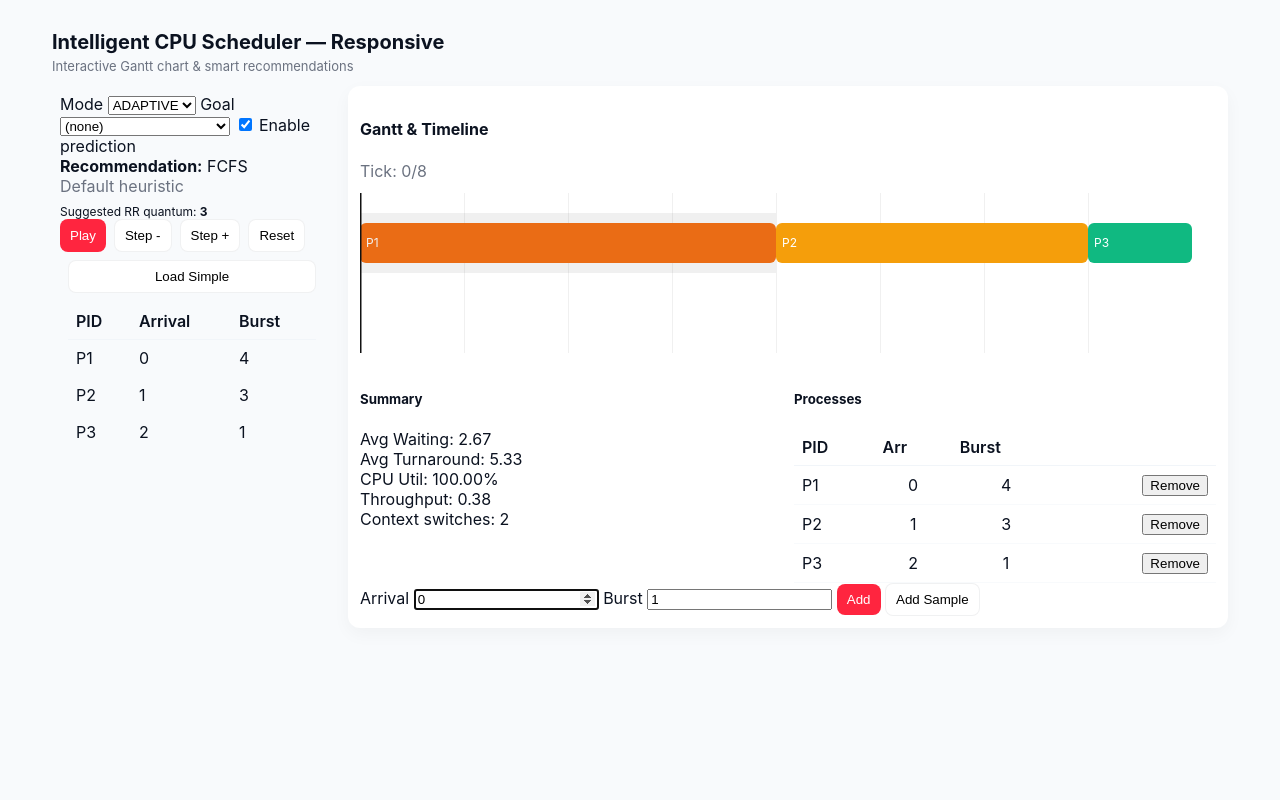
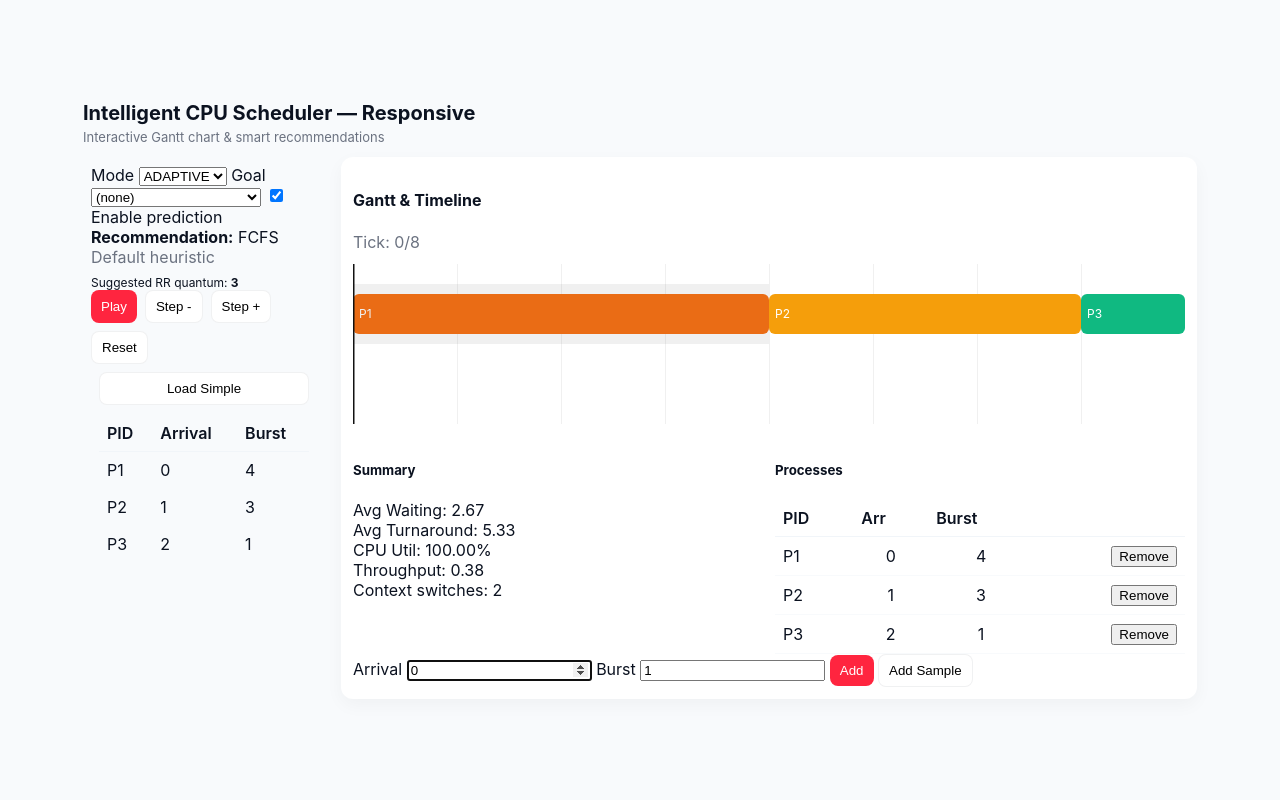
Before and after one commit to venkatesh19-prog/CPU-Scheduler-Simulator, a Flask app: page / in a window 1280 px wide. Run offline with Flask 3, Linux system fonts and the light colour scheme.

Commit message:
UI: center page + animated canvas gantt (lift, popup, replay) and styles

```diff
--- a/cpu-scheduler-simulator/static/css/style.css
+++ b/cpu-scheduler-simulator/static/css/style.css
@@ -4,8 +4,19 @@
   --pad:14px;
 }
 *{box-sizing:border-box}
-body{font-family:Inter,ui-sans-serif,system-ui,-apple-system,"Segoe UI",Roboto,"Helvetica Neue",Arial; margin:0; background:var(--bg); color:#0b1220;}
-.page{max-width:1200px;margin:18px auto;padding:12px;}
+html,body { height:100%; margin:0; }
+body{font-family:Inter,ui-sans-serif,system-ui,-apple-system,"Segoe UI",Roboto,"Helvetica Neue",Arial; background:var(--bg); color:#0b1220;
+  display:flex; align-items:center; justify-content:center; min-height:100vh;
+}
+
+/* ensure page content doesn't run edge-to-edge */
+.page {
+  width: min(1150px, 96%);
+  margin: 18px auto;
+  padding: 18px;
+  box-sizing: border-box;
+}
+
 .header{display:flex;flex-direction:column;gap:4px;margin-bottom:12px}
 .header h2{margin:0;font-size:20px}
 .header .sub{color:var(--muted);font-size:13px}
@@ -33,7 +44,7 @@ body{font-family:Inter,ui-sans-serif,system-ui,-apple-system,"Segoe UI",Roboto,"
 .grid-2{display:grid;grid-template-columns:1fr 1fr;gap:12px;margin-top:12px}
 
 /* gantt wrapper */
-#ganttWrap{position:relative;margin-top:12px}
+#ganttWrap{position:relative;margin-top:12px;width:100%}
 
 /* Gantt control tweaks */
 .gantt-controls button { padding:6px 10px; border-radius:8px; cursor:pointer; }
@@ -66,7 +77,7 @@ body{font-family:Inter,ui-sans-serif,system-ui,-apple-system,"Segoe UI",Roboto,"
   60% { transform: translateY(-6px) scale(1.03); opacity: 1; }
   100% { transform: translateY(0) scale(1); opacity: 1; }
 }
-.process-popup.pop { display:block; animation: popIn 360ms cubic-bezier(.2,.9,.3,1); }
+.process-popup.pop { display:block; animation: popIn 360ms cubic-bezier(.2,.9,.3,1); transform: translateZ(0); will-change: transform, opacity; }
 
 /* pulsing glow for active row label (if you also want DOM highlight) */
 .gantt-active-label {
--- a/cpu-scheduler-simulator/static/js/app.js
+++ b/cpu-scheduler-simulator/static/js/app.js
@@ -1,5 +1,5 @@
 // static/js/app.js
-// Clean frontend scheduler: scheduling engines + SVG Gantt + animated canvas gantt with popup
+// Clean frontend scheduler: scheduling engines + SVG Gantt + animated canvas gantt with popup & lift & replay
 
 (function () {
   /* ---------- Helpers ---------- */
@@ -393,7 +393,7 @@
 
   init();
 
-  /* ---------- Animated Canvas Gantt with popup & synced controls ---------- */
+  /* ---------- Animated Canvas Gantt with popup, lift animation & replay support ---------- */
   (function(){
     const canvas = document.getElementById("gantt");
     const playBtn = document.getElementById("playBtn");
@@ -411,6 +411,8 @@
     const trackHeight = 22;
     const trackGap = 10;
     const barRadius = 6;
+    const LIFT_PX = 8; // how much the active bar lifts
+    const SHADOW_ALPHA = 0.14;
 
     let animState = {
       schedule: null,
@@ -478,22 +480,27 @@
       ctx.fillStyle = "#ffffff";
       ctx.fillRect(0,0,rect.width,rect.height);
 
+      // header
       ctx.fillStyle = "#0b1220";
       ctx.font = "600 14px Arial";
       ctx.fillText("Time →", 8, padding.top + 6);
 
+      // rows
       pidRows.forEach(rowInfo => {
         const y = padding.top + 28 + rowInfo.row * (trackHeight + trackGap);
+        // label
         ctx.fillStyle = "#0b1220";
         ctx.font = "600 12px Arial";
         ctx.fillText(rowInfo.pid, 8, y + trackHeight / 2 + 2);
 
+        // timeline track
         ctx.fillStyle = "#f8fafc";
         const x0 = padding.left;
         const w = rect.width - padding.left - padding.right;
         ctx.fillRect(x0, y, w, trackHeight);
       });
 
+      // draw all bars (full segments) — base bars
       schedule.forEach(seg => {
         const [s,e,pid] = seg;
         const rowInfo = pid === null ? null : pidRows.find(p => p.pid === pid);
@@ -519,6 +526,7 @@
         }
       });
 
+      // ticks
       ctx.fillStyle = "#374151";
       ctx.font = "11px Arial";
       ctx.textAlign = "center";
@@ -533,11 +541,52 @@
     }
 
     function renderFrame(anim) {
+      // draw base
       renderStatic(anim.schedule, { pidRows: anim.pidRows, start: anim.startTime, end: anim.endTime });
+
+      // highlight active segment by re-drawing it lifted with shadow
+      const activeSeg = anim.schedule.find(seg => (anim.currentTime >= seg[0] && anim.currentTime < seg[1]));
+      if (activeSeg) {
+        const [s,e,pid] = activeSeg;
+        const rowInfo = pid ? anim.pidRows.find(p => p.pid === pid) : null;
+        const yBase = pid ? padding.top + 28 + rowInfo.row * (trackHeight + trackGap) : padding.top + 28 + (anim.pidRows.length * (trackHeight + trackGap));
+        const x1 = timeToX(s, anim.startTime, anim.endTime, anim.canvasWidth);
+        const x2 = timeToX(e, anim.startTime, anim.endTime, anim.canvasWidth);
+        const w = Math.max(1, x2 - x1);
+        const liftedY = yBase - LIFT_PX;
+
+        // subtle shadow
+        ctx.save();
+        ctx.fillStyle = "rgba(2,6,23," + SHADOW_ALPHA + ")";
+        roundRect(ctx, x1 + 2, liftedY + trackHeight + 2, w - 4, 6, 4);
+        ctx.restore();
+
+        // drawn lifted bar
+        ctx.fillStyle = pid ? rowInfo.color : "#e5e7eb";
+        ctx.globalAlpha = pid ? 1 : 0.8;
+        roundRect(ctx, x1, liftedY+2, w, trackHeight-4, barRadius);
+
+        // label on lifted bar
+        ctx.fillStyle = pid ? "#fff" : "#0b1220";
+        ctx.font = "600 11px Arial";
+        ctx.textAlign = "center";
+        if (w > 40) ctx.fillText(pid ? `${pid} (${s}-${e})` : "idle", x1 + w/2, liftedY + trackHeight/2 + 2);
+        else ctx.fillText(pid || "idle", x2 + 6, liftedY + trackHeight/2 + 2);
+
+        // small glow around lifted bar
+        ctx.save();
+        ctx.globalAlpha = 0.06;
+        ctx.fillStyle = pid ? rowInfo.color : "#000";
+        roundRect(ctx, x1 - 6, liftedY - 6, w + 12, trackHeight + 16, barRadius + 6);
+        ctx.restore();
+      }
+
+      // draw executed overlay (progress area)
       const executedX = timeToX(anim.currentTime, anim.startTime, anim.endTime, anim.canvasWidth);
       ctx.fillStyle = "rgba(2,6,23,0.04)";
       ctx.fillRect(padding.left, padding.top + 24, executedX - padding.left, anim.canvasHeight - padding.top - padding.bottom - 24);
 
+      // draw playhead line
       ctx.beginPath();
       ctx.strokeStyle = "#ff253f";
       ctx.lineWidth = 2;
@@ -545,6 +594,7 @@
       ctx.lineTo(executedX + 0.5, anim.canvasHeight - padding.bottom + 6);
       ctx.stroke();
 
+      // draw time label
       ctx.fillStyle = "#0b1220";
       ctx.font = "600 12px Arial";
       ctx.textAlign = "center";
@@ -560,7 +610,7 @@
       const x2 = timeToX(start + burst, animState.startTime, animState.endTime, canvasRect.width);
       const centerX = Math.round((x1 + x2) / 2);
       const y = padding.top + 28 + rowInfo.row * (trackHeight + trackGap);
-      const top = canvasRect.top + window.scrollY + Math.max(6, y - 36);
+      const top = canvasRect.top + window.scrollY + Math.max(6, y - 36 - LIFT_PX);
       const left = canvasRect.left + centerX - 60;
       popup.style.left = `${Math.max(8, left)}px`;
       popup.style.top = `${top}px`;
@@ -639,9 +689,13 @@
 
       if (sidebarPlay) sidebarPlay.innerText = "Play";
 
+      // Play button: always start (and restart if at end)
       playBtn.onclick = function() {
         if (!animState.schedule) return;
-        if (animState.currentTime >= animState.endTime) animState.currentTime = animState.startTime;
+        // if playback completed, allow replay by resetting to start
+        if (animState.currentTime >= animState.endTime) {
+          animState.currentTime = animState.startTime;
+        }
         animState.playing = true;
         animState.speed = parseFloat(speedSel.value) || 1;
         playBtn.disabled = true;
@@ -659,16 +713,21 @@
 
       speedSel.onchange = function() { animState.speed = parseFloat(speedSel.value) || 1; };
 
+      // sidebarPlay toggles the same animState and supports replay
       if (sidebarPlay) {
         sidebarPlay.onclick = function() {
           if (!animState.schedule) return;
           if (animState.playing) {
+            // pause both
             animState.playing = false;
             playBtn.disabled = false;
             pauseBtn.disabled = true;
             sidebarPlay.innerText = "Play";
           } else {
-            if (animState.currentTime >= animState.endTime) animState.currentTime = animState.startTime;
+            // replay if finished
+            if (animState.currentTime >= animState.endTime) {
+              animState.currentTime = animState.startTime;
+            }
             animState.playing = true;
             animState.speed = parseFloat(speedSel.value) || 1;
             playBtn.disabled = true;
--- a/cpu-scheduler-simulator/templates/index.html
+++ b/cpu-scheduler-simulator/templates/index.html
@@ -83,7 +83,7 @@
           </div>
 
           <div id="ganttWrap" class="gantt-wrap">
-            <!-- REPLACE/INSERT: animated canvas + controls + popup -->
+            <!-- Animated canvas + controls + popup -->
             <div id="ganttSvgContainer">
   <div class="gantt-controls" style="display:flex;gap:8px;align-items:center;margin-bottom:8px;">
     <button id="playBtn" class="btn primary">Play ▶</button>
@@ -147,6 +147,6 @@
     </main>
   </div>
 
-  <script src="/static/js/app.js"></script>
+  <script src="/static/js/app.js?v=3"></script>
 </body>
 </html>
```
